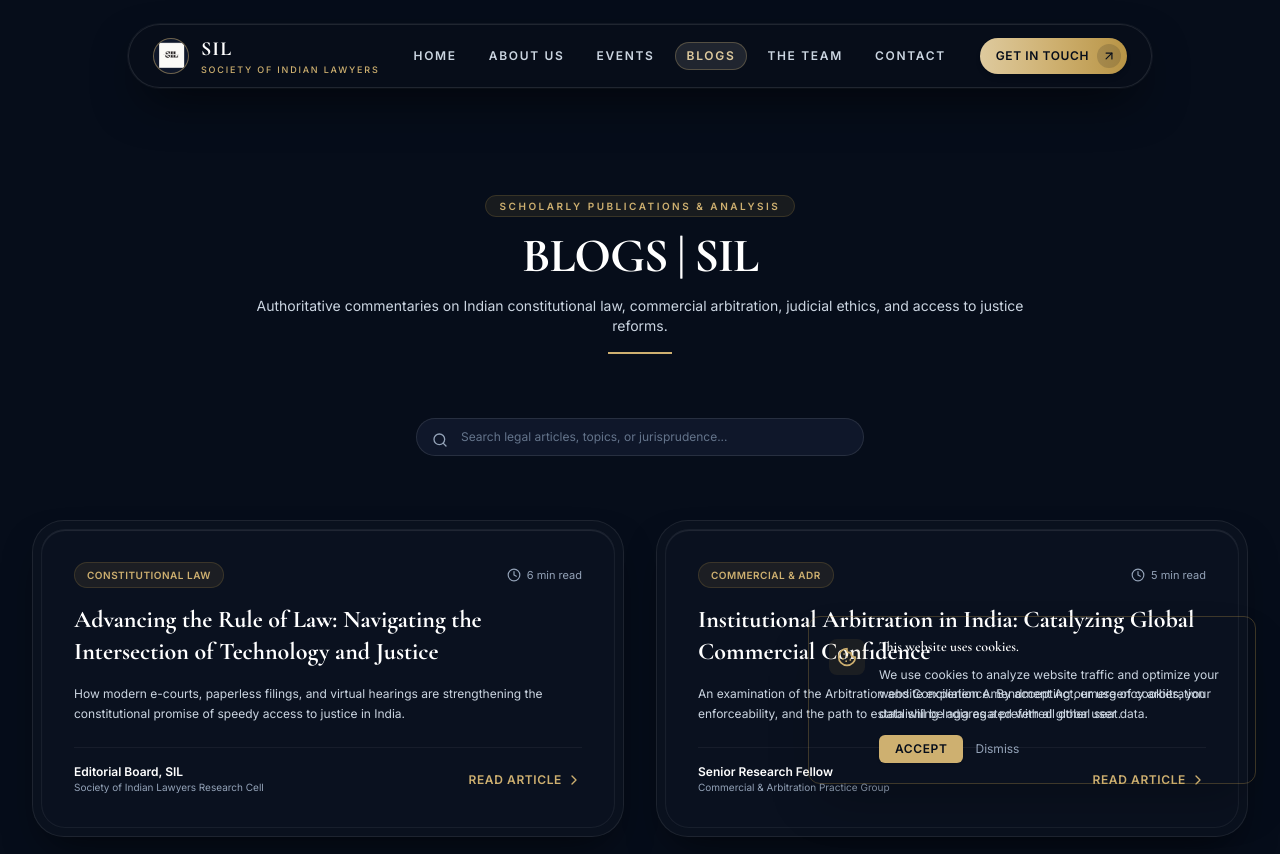
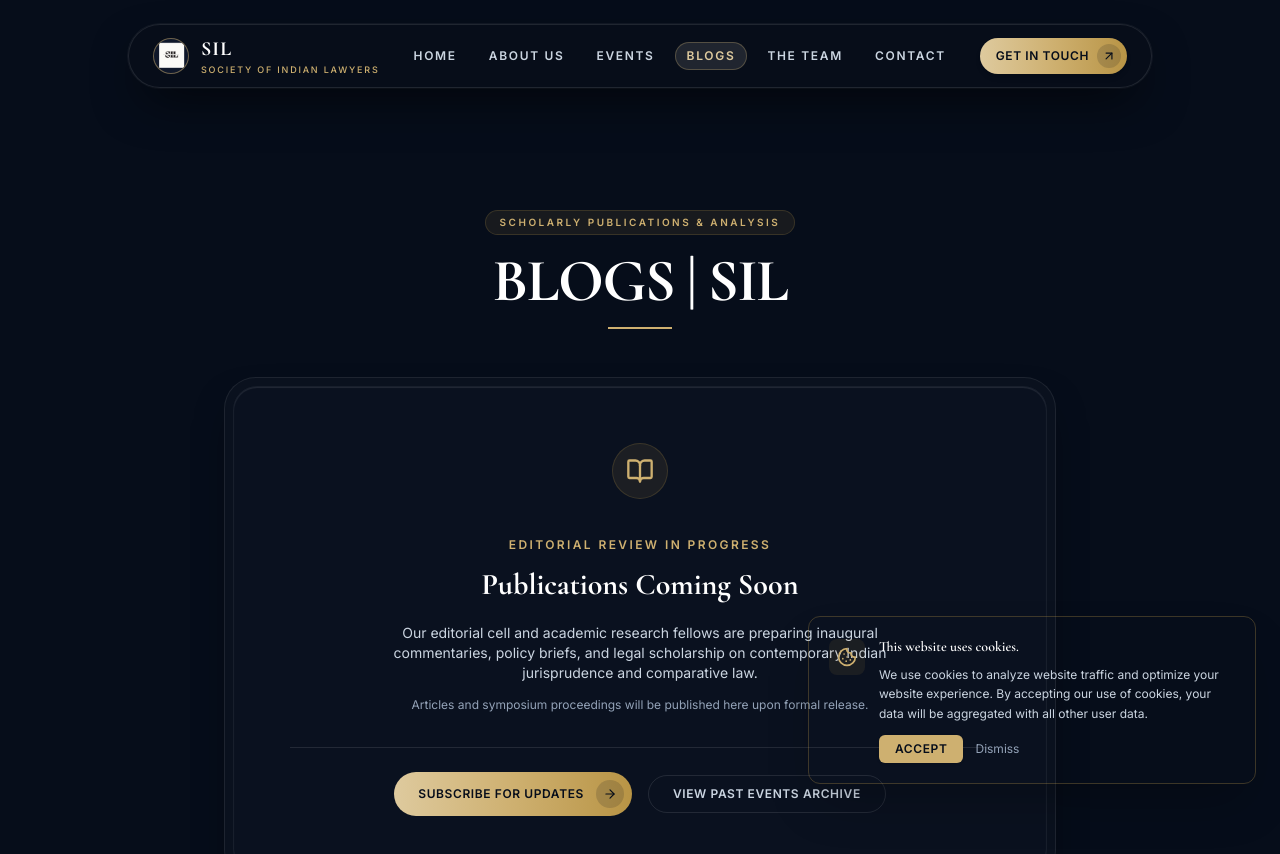
Before and after one commit to rakshiths8460-jpg/soilawyers, a Next.js app: page /blogs in a window 1280 px wide. Shown: the top 854 px of the page. Built offline with nearby package versions, Linux system fonts and the light colour scheme.

Commit message:
feat: replace mock content with elegant Coming Soon sections on /blogs and /the-team matching live site state

```diff
--- a/app/blogs/page.tsx
+++ b/app/blogs/page.tsx
@@ -1,150 +1,71 @@
-'use client';
+import React from 'react';
+import { Metadata } from 'next';
+import Link from 'next/link';
+import { BookOpen, Clock, ArrowRight, Mail } from 'lucide-react';
 
-import React, { useState } from 'react';
-import { motion, AnimatePresence } from 'framer-motion';
-import { Search, Clock, ChevronRight, X } from 'lucide-react';
-import { SIL_BLOGS, BlogPost } from '@/data/siteData';
+export const metadata: Metadata = {
+  title: 'BLOGS - Society of Indian Lawyers',
+  description:
+    'Scholarly publications and legal commentaries from the Society of Indian Lawyers (SIL).',
+};
 
 export default function BlogsPage() {
-  const [searchQuery, setSearchQuery] = useState('');
-  const [selectedPost, setSelectedPost] = useState<BlogPost | null>(null);
-
-  const filteredBlogs = SIL_BLOGS.filter(
-    (b) =>
-      b.title.toLowerCase().includes(searchQuery.toLowerCase()) ||
-      b.category.toLowerCase().includes(searchQuery.toLowerCase()) ||
-      b.excerpt.toLowerCase().includes(searchQuery.toLowerCase())
-  );
-
   return (
-    <div className="py-20 sm:py-28 bg-legal-950 min-h-screen">
-      <div className="max-w-7xl mx-auto px-4 sm:px-6 lg:px-8 space-y-16">
-        <div className="text-center max-w-3xl mx-auto space-y-4">
-          <span className="rounded-full px-3.5 py-1 text-[10px] uppercase tracking-[0.25em] font-semibold text-gold-400 bg-gold-500/10 border border-gold-500/20">
+    <div className="py-20 sm:py-32 bg-legal-950 min-h-[85vh] flex items-center">
+      <div className="max-w-4xl mx-auto px-4 sm:px-6 lg:px-8 w-full space-y-12 text-center">
+        {/* Header matching original title: "BLOGS | SIL" */}
+        <div className="space-y-4">
+          <span className="inline-block rounded-full px-3.5 py-1 text-[10px] uppercase tracking-[0.25em] font-semibold text-gold-400 bg-gold-500/10 border border-gold-500/20">
             Scholarly Publications & Analysis
           </span>
-          <h1 className="font-serif text-4xl sm:text-5xl font-bold text-white tracking-tight">
+          <h1 className="font-serif text-4xl sm:text-6xl font-bold text-white tracking-tight">
             BLOGS | SIL
           </h1>
-          <p className="text-slate-300 text-xs sm:text-sm leading-relaxed">
-            Authoritative commentaries on Indian constitutional law, commercial arbitration, judicial ethics, and access to justice reforms.
-          </p>
           <div className="w-16 h-0.5 bg-gold-400 mx-auto mt-4" />
         </div>
 
-        {/* Minimal Search Bar */}
-        <div className="max-w-md mx-auto relative">
-          <Search className="absolute left-4 top-3.5 w-4 h-4 text-slate-400" />
-          <input
-            type="text"
-            value={searchQuery}
-            onChange={(e) => setSearchQuery(e.target.value)}
-            placeholder="Search legal articles, topics, or jurisprudence..."
-            className="w-full bg-legal-900 border border-white/10 rounded-full pl-11 pr-4 py-2.5 text-xs text-white placeholder-slate-500 focus:outline-none focus:border-gold-400 transition-colors"
-          />
+        {/* Double-Bezel Coming Soon Card */}
+        <div className="bezel-shell">
+          <div className="bezel-core p-8 sm:p-14 space-y-8">
+            <div className="w-14 h-14 rounded-full bg-gold-500/10 border border-gold-500/20 flex items-center justify-center text-gold-400 mx-auto">
+              <BookOpen className="w-7 h-7" />
             </div>
 
-        {/* Document-Style Bento Articles */}
-        <div className="grid grid-cols-1 md:grid-cols-2 gap-8">
-          {filteredBlogs.map((post) => (
-            <div key={post.id} className="bezel-shell group">
-              <article className="bezel-core p-8 flex flex-col justify-between h-full space-y-6">
-                <div className="space-y-4">
-                  <div className="flex items-center justify-between text-xs">
-                    <span className="px-3 py-1 rounded-full bg-gold-500/10 border border-gold-500/20 text-gold-400 font-semibold text-[10px] uppercase tracking-wider">
-                      {post.category}
+            <div className="space-y-3 max-w-xl mx-auto">
+              <span className="text-xs uppercase tracking-[0.2em] font-semibold text-gold-400">
+                Editorial Review in Progress
               </span>
-                    <div className="flex items-center space-x-1.5 text-slate-400 text-[11px]">
-                      <Clock className="w-3.5 h-3.5" />
-                      <span>{post.readTime}</span>
-                    </div>
-                  </div>
-
-                  <h2
-                    onClick={() => setSelectedPost(post)}
-                    className="font-serif text-xl sm:text-2xl font-bold text-white group-hover:text-gold-300 transition-colors cursor-pointer leading-snug"
-                  >
-                    {post.title}
+              <h2 className="font-serif text-2xl sm:text-3xl font-bold text-white">
+                Publications Coming Soon
               </h2>
-
-                  <p className="text-xs text-slate-300 leading-relaxed">
-                    {post.excerpt}
+              <p className="text-xs sm:text-sm text-slate-300 leading-relaxed pt-2">
+                Our editorial cell and academic research fellows are preparing inaugural commentaries, policy briefs, and legal scholarship on contemporary Indian jurisprudence and comparative law.
+              </p>
+              <p className="text-xs text-slate-400 leading-relaxed">
+                Articles and symposium proceedings will be published here upon formal release.
               </p>
             </div>
 
-                <div className="pt-4 border-t border-white/5 flex items-center justify-between">
-                  <div>
-                    <span className="text-xs font-semibold text-white block">{post.author}</span>
-                    <span className="text-[10px] text-slate-400 block">{post.authorTitle}</span>
-                  </div>
+            <div className="pt-6 border-t border-white/10 flex flex-col sm:flex-row items-center justify-center gap-4">
+              <Link
+                href="/#contact"
+                className="w-full sm:w-auto inline-flex items-center justify-center pl-6 pr-2 py-2 rounded-full text-xs font-semibold uppercase tracking-wider bg-gradient-to-r from-gold-300 via-gold-400 to-gold-500 text-legal-950 hover:from-gold-200 hover:to-gold-400 transition-all group"
+              >
+                <span>Subscribe for Updates</span>
+                <span className="w-7 h-7 rounded-full bg-legal-950/15 flex items-center justify-center ml-3 group-hover:translate-x-0.5 transition-transform">
+                  <ArrowRight className="w-3.5 h-3.5 text-legal-950" />
+                </span>
+              </Link>
 
-                  <button
-                    onClick={() => setSelectedPost(post)}
-                    className="inline-flex items-center text-xs font-semibold uppercase tracking-wider text-gold-400 hover:text-gold-300 transition-colors"
+              <Link
+                href="/events"
+                className="w-full sm:w-auto inline-flex items-center justify-center px-6 py-2.5 rounded-full text-xs font-semibold uppercase tracking-wider text-slate-300 border border-white/10 hover:text-white hover:bg-white/5 transition-all"
               >
-                    <span>Read Article</span>
-                    <ChevronRight className="ml-1 w-4 h-4" />
-                  </button>
-                </div>
-              </article>
-            </div>
-          ))}
-        </div>
-
-        {/* Article Reader Modal */}
-        <AnimatePresence>
-          {selectedPost && (
-            <motion.div
-              initial={{ opacity: 0 }}
-              animate={{ opacity: 1 }}
-              exit={{ opacity: 0 }}
-              className="fixed inset-0 z-50 bg-black/85 backdrop-blur-md flex items-center justify-center p-4 sm:p-6"
-            >
-              <div className="bezel-shell max-w-3xl w-full max-h-[85vh]">
-                <div className="bezel-core p-6 sm:p-10 overflow-y-auto max-h-[80vh] space-y-6 relative">
-                  <button
-                    onClick={() => setSelectedPost(null)}
-                    className="absolute top-6 right-6 p-2 rounded-full bg-white/5 text-slate-400 hover:text-white"
-                  >
-                    <X className="w-5 h-5" />
-                  </button>
-
-                  <div className="space-y-3">
-                    <span className="text-[10px] font-semibold uppercase tracking-widest text-gold-400">
-                      {selectedPost.category} • {selectedPost.readTime}
-                    </span>
-                    <h2 className="font-serif text-2xl sm:text-3xl font-bold text-white leading-tight">
-                      {selectedPost.title}
-                    </h2>
-                    <div className="flex items-center space-x-2 text-xs text-slate-400 pt-1">
-                      <span>By {selectedPost.author}</span>
-                      <span>•</span>
-                      <span>{selectedPost.date}</span>
-                    </div>
-                  </div>
-
-                  <div className="space-y-4 text-xs sm:text-sm text-slate-200 leading-relaxed border-t border-white/10 pt-6">
-                    {selectedPost.content.map((p, idx) => (
-                      <p key={idx} className="leading-relaxed">
-                        {p}
-                      </p>
-                    ))}
-                  </div>
-
-                  <div className="pt-6 border-t border-white/10 flex items-center justify-between">
-                    <span className="text-xs text-slate-400">Society of Indian Lawyers (SIL)</span>
-                    <button
-                      onClick={() => setSelectedPost(null)}
-                      className="px-4 py-2 rounded-full text-xs font-semibold uppercase tracking-wider bg-gold-400 text-legal-950 hover:bg-gold-300"
-                    >
-                      Close
-                    </button>
+                <span>View Past Events Archive</span>
+              </Link>
             </div>
           </div>
         </div>
-            </motion.div>
-          )}
-        </AnimatePresence>
       </div>
     </div>
   );
--- a/app/the-team/page.tsx
+++ b/app/the-team/page.tsx
@@ -1,8 +1,7 @@
 import React from 'react';
 import { Metadata } from 'next';
-import { Scale, Linkedin, ArrowRight } from 'lucide-react';
 import Link from 'next/link';
-import { SIL_TEAM } from '@/data/siteData';
+import { Scale, Users, Shield, ArrowRight, Linkedin, Clock } from 'lucide-react';
 
 export const metadata: Metadata = {
   title: 'THE TEAM - Society of Indian Lawyers',
@@ -12,92 +11,61 @@ export const metadata: Metadata = {
 
 export default function TeamPage() {
   return (
-    <div className="py-20 sm:py-28 bg-legal-950 min-h-screen">
-      <div className="max-w-7xl mx-auto px-4 sm:px-6 lg:px-8 space-y-16">
-        <div className="text-center max-w-3xl mx-auto space-y-4">
-          <span className="rounded-full px-3.5 py-1 text-[10px] uppercase tracking-[0.25em] font-semibold text-gold-400 bg-gold-500/10 border border-gold-500/20">
+    <div className="py-20 sm:py-32 bg-legal-950 min-h-[85vh] flex items-center">
+      <div className="max-w-4xl mx-auto px-4 sm:px-6 lg:px-8 w-full space-y-12 text-center">
+        {/* Header matching original title: "THE TEAM" */}
+        <div className="space-y-4">
+          <span className="inline-block rounded-full px-3.5 py-1 text-[10px] uppercase tracking-[0.25em] font-semibold text-gold-400 bg-gold-500/10 border border-gold-500/20">
             Collegiate Governance
           </span>
-          <h1 className="font-serif text-4xl sm:text-5xl font-bold text-white tracking-tight">
+          <h1 className="font-serif text-4xl sm:text-6xl font-bold text-white tracking-tight">
             THE TEAM
           </h1>
-          <p className="text-slate-300 text-xs sm:text-sm leading-relaxed">
-            The governing council, advisory jurists, and dedicated practitioners dedicated to the mission and objectives of the Society of Indian Lawyers.
-          </p>
           <div className="w-16 h-0.5 bg-gold-400 mx-auto mt-4" />
         </div>
 
-        {/* Double-Bezel Leadership Cards */}
-        <div className="grid grid-cols-1 md:grid-cols-2 gap-8">
-          {SIL_TEAM.map((member) => (
-            <div key={member.id} className="bezel-shell">
-              <div className="bezel-core p-8 sm:p-10 flex flex-col justify-between h-full space-y-6">
-                <div className="space-y-4">
-                  <div className="flex items-start justify-between">
-                    <div className="w-10 h-10 rounded-full bg-gold-500/10 border border-gold-500/20 flex items-center justify-center text-gold-400">
-                      <Scale className="w-5 h-5" />
-                    </div>
-                    <span className="px-3 py-1 rounded-full text-[10px] font-semibold uppercase tracking-wider text-gold-300 bg-white/5 border border-gold-500/20">
-                      {member.role}
-                    </span>
-                  </div>
+        {/* Double-Bezel Coming Soon Card */}
+        <div className="bezel-shell">
+          <div className="bezel-core p-8 sm:p-14 space-y-8">
+            <div className="w-14 h-14 rounded-full bg-gold-500/10 border border-gold-500/20 flex items-center justify-center text-gold-400 mx-auto">
+              <Users className="w-7 h-7" />
+            </div>
 
-                  <div>
-                    <h3 className="font-serif text-2xl font-bold text-white">{member.name}</h3>
-                    <p className="text-xs font-semibold text-gold-400 uppercase tracking-wider mt-1">
-                      {member.designation}
-                    </p>
-                    <p className="text-xs text-slate-400 mt-0.5">{member.courtChamber}</p>
-                  </div>
+            <div className="space-y-3 max-w-xl mx-auto">
+              <span className="text-xs uppercase tracking-[0.2em] font-semibold text-gold-400">
+                Council Roster in Constitution
+              </span>
+              <h2 className="font-serif text-2xl sm:text-3xl font-bold text-white">
+                Leadership Directory Coming Soon
+              </h2>
+              <p className="text-xs sm:text-sm text-slate-300 leading-relaxed pt-2">
+                The governing council, advisory jurists, and executive committee members of the Society of Indian Lawyers are currently in formal constitution under the Societies Registration Act, 1860.
+              </p>
+              <p className="text-xs text-slate-400 leading-relaxed">
+                The complete directory of Senior Advocates, Patron Jurists, and Office Bearers will be published here shortly.
+              </p>
+            </div>
 
-                  <div className="pt-2">
-                    <span className="text-[10px] text-gold-300 font-semibold uppercase tracking-widest block mb-1">
-                      Focus Domain:
-                    </span>
-                    <p className="text-xs text-slate-300">{member.specialization}</p>
-                  </div>
-
-                  <p className="text-xs text-slate-400 leading-relaxed pt-3 border-t border-white/5">
-                    {member.bio}
-                  </p>
-                </div>
-
-                <div className="pt-4 border-t border-white/5 flex items-center justify-between">
-                  <span className="text-[10px] text-slate-500">Society of Indian Lawyers</span>
-                  <a
-                    href="https://www.linkedin.com/company/society-of-indian-lawyers-silf/"
-                    target="_blank"
-                    rel="noopener noreferrer"
-                    className="inline-flex items-center space-x-1.5 text-xs text-gold-400 hover:text-gold-300 transition-colors"
-                  >
-                    <Linkedin className="w-3.5 h-3.5" />
-                    <span>Connect with Council</span>
-                  </a>
-                </div>
-              </div>
-            </div>
-          ))}
-        </div>
-
-        {/* Join Fellowship CTA */}
-        <div className="bezel-shell max-w-4xl mx-auto">
-          <div className="bezel-core p-8 sm:p-12 text-center space-y-4">
-            <h3 className="font-serif text-2xl sm:text-3xl font-bold text-white">
-              Interested in Joining the SIL Fellowship?
-            </h3>
-            <p className="text-slate-300 text-xs sm:text-sm max-w-2xl mx-auto leading-relaxed">
-              The Society welcomes practicing advocates, law academicians, retired judicial officers, and legal scholars passionate about judicial reform and mentorship.
-            </p>
-            <div className="pt-4">
+            <div className="pt-6 border-t border-white/10 flex flex-col sm:flex-row items-center justify-center gap-4">
               <Link
                 href="/#contact"
-                className="inline-flex items-center pl-6 pr-2 py-2 rounded-full text-xs font-semibold uppercase tracking-wider bg-gradient-to-r from-gold-300 via-gold-400 to-gold-500 text-legal-950 hover:from-gold-200 hover:to-gold-400 transition-all group"
+                className="w-full sm:w-auto inline-flex items-center justify-center pl-6 pr-2 py-2 rounded-full text-xs font-semibold uppercase tracking-wider bg-gradient-to-r from-gold-300 via-gold-400 to-gold-500 text-legal-950 hover:from-gold-200 hover:to-gold-400 transition-all group"
               >
-                <span>Submit Membership Inquiry</span>
+                <span>Inquire With Secretariat</span>
                 <span className="w-7 h-7 rounded-full bg-legal-950/15 flex items-center justify-center ml-3 group-hover:translate-x-0.5 transition-transform">
                   <ArrowRight className="w-3.5 h-3.5 text-legal-950" />
                 </span>
               </Link>
+
+              <a
+                href="https://www.linkedin.com/company/society-of-indian-lawyers-silf/"
+                target="_blank"
+                rel="noopener noreferrer"
+                className="w-full sm:w-auto inline-flex items-center justify-center px-6 py-2.5 rounded-full text-xs font-semibold uppercase tracking-wider text-slate-300 border border-white/10 hover:text-white hover:bg-white/5 transition-all"
+              >
+                <Linkedin className="w-3.5 h-3.5 mr-2 text-[#0077b5]" />
+                <span>Follow Updates on LinkedIn</span>
+              </a>
             </div>
           </div>
         </div>
```
Also changed, not shown: app/page.tsx (+4 -4 lines). Lines whose indentation alone changed are shown as unchanged.
